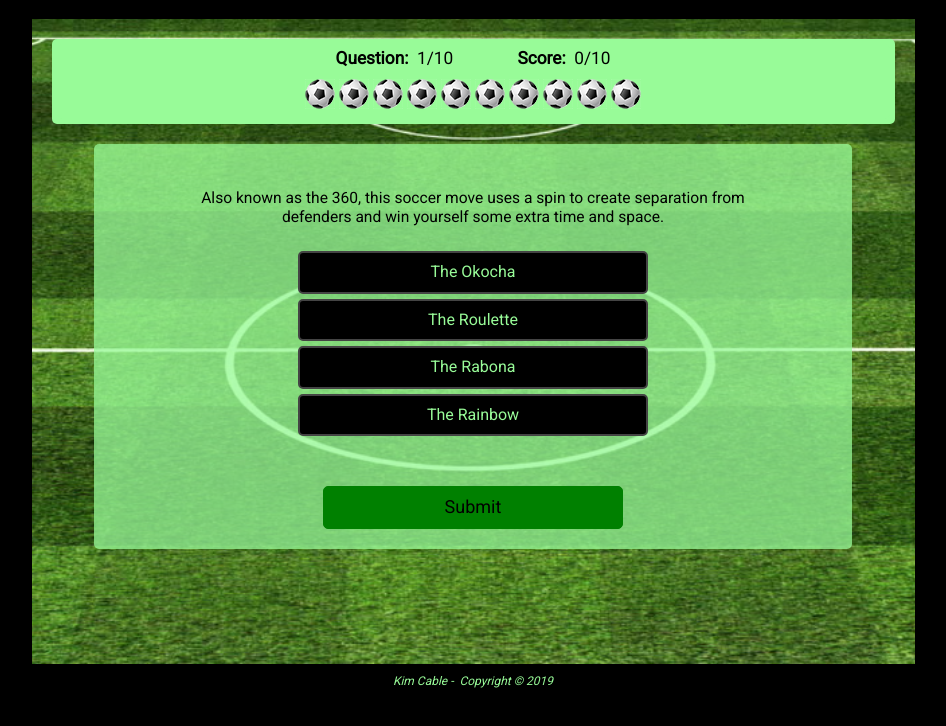
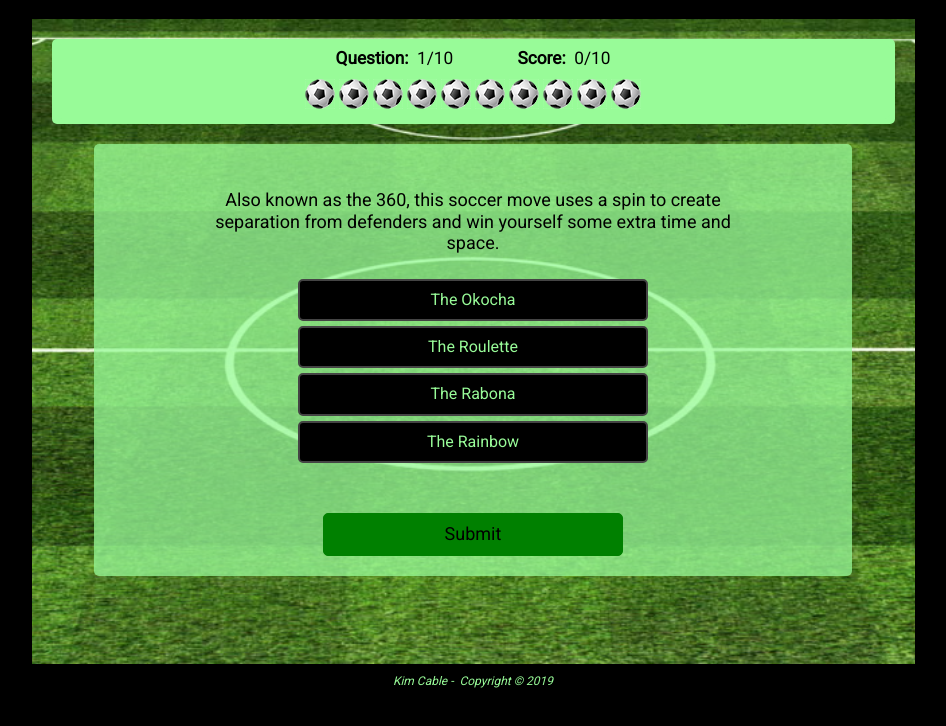
Before and after one commit to cableredi/soccer-quiz, a plain HTML site: page index.html in a window 1280 px wide. Both pictures are taken after a click on the button "Start". Shown: the part 210-936 px from the top of the page, without its empty margins (167-1113 px from the left). Drawn offline with nearby package versions, Linux system fonts and the light colour scheme; a web font is replaced by a local one.

Commit message:
modified css

```diff
--- a/css/styles.css
+++ b/css/styles.css
@@ -131,7 +131,6 @@ form {
 
 legend {
     margin: 20px auto;
-    font-size: 1.3em;
     padding: 5px;
     border-radius: 5px;
     width: 80%;
@@ -216,6 +215,10 @@ legend {
         font-size: 16px;
     }
 
+    legend {
+        font-size: 1.3em;
+    }
+
     .quiz-box-options label {
         padding: 5px 5px;
         font-size: 16px;
@@ -272,6 +275,10 @@ legend {
 
     h3 {
         font-size: 20px;
+    }
+
+    legend {
+        font-size: 1.4em;
     }
 
     .quiz-box-options label {
@@ -332,6 +339,10 @@ legend {
         font-size: 30px;
     }
 
+    legend {
+        font-size: 1.5em;
+    }
+
     .quiz-box-options label {
         padding: 10px 15px;
         font-size: 16px;
```
